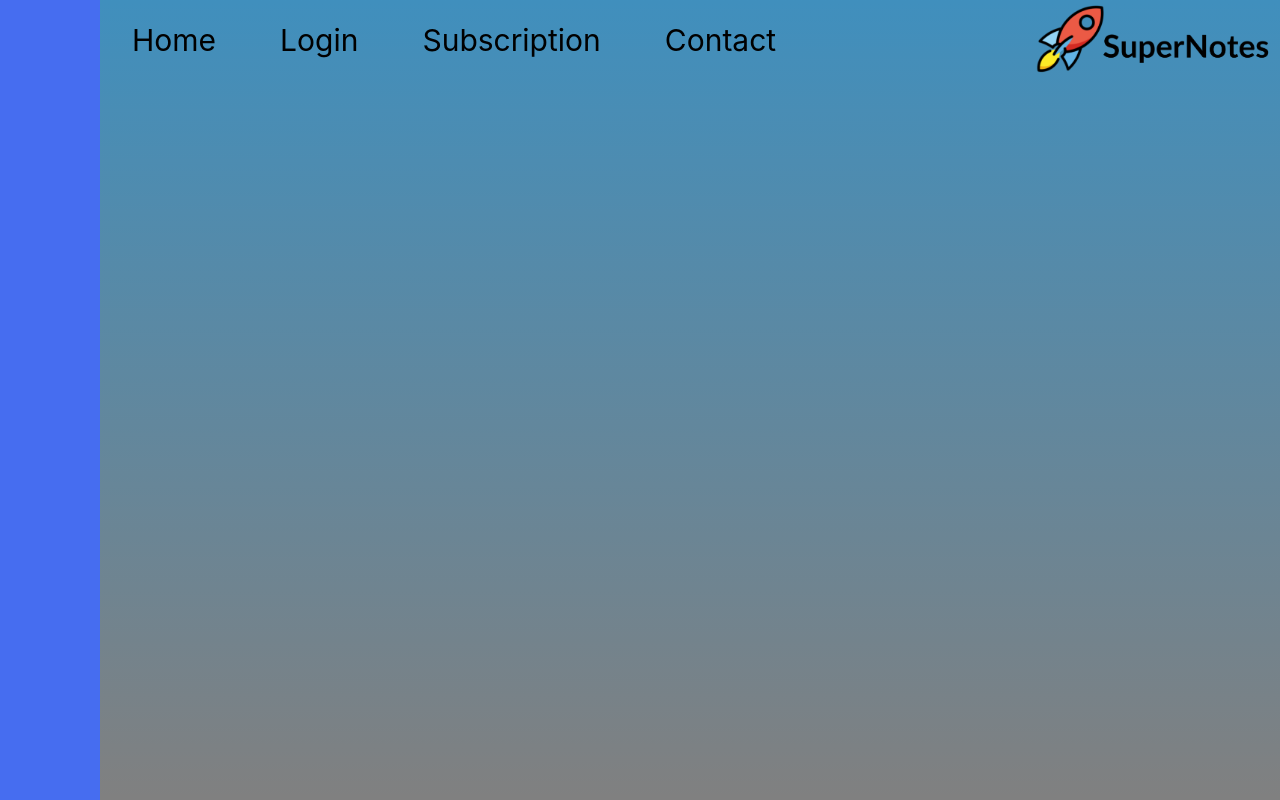
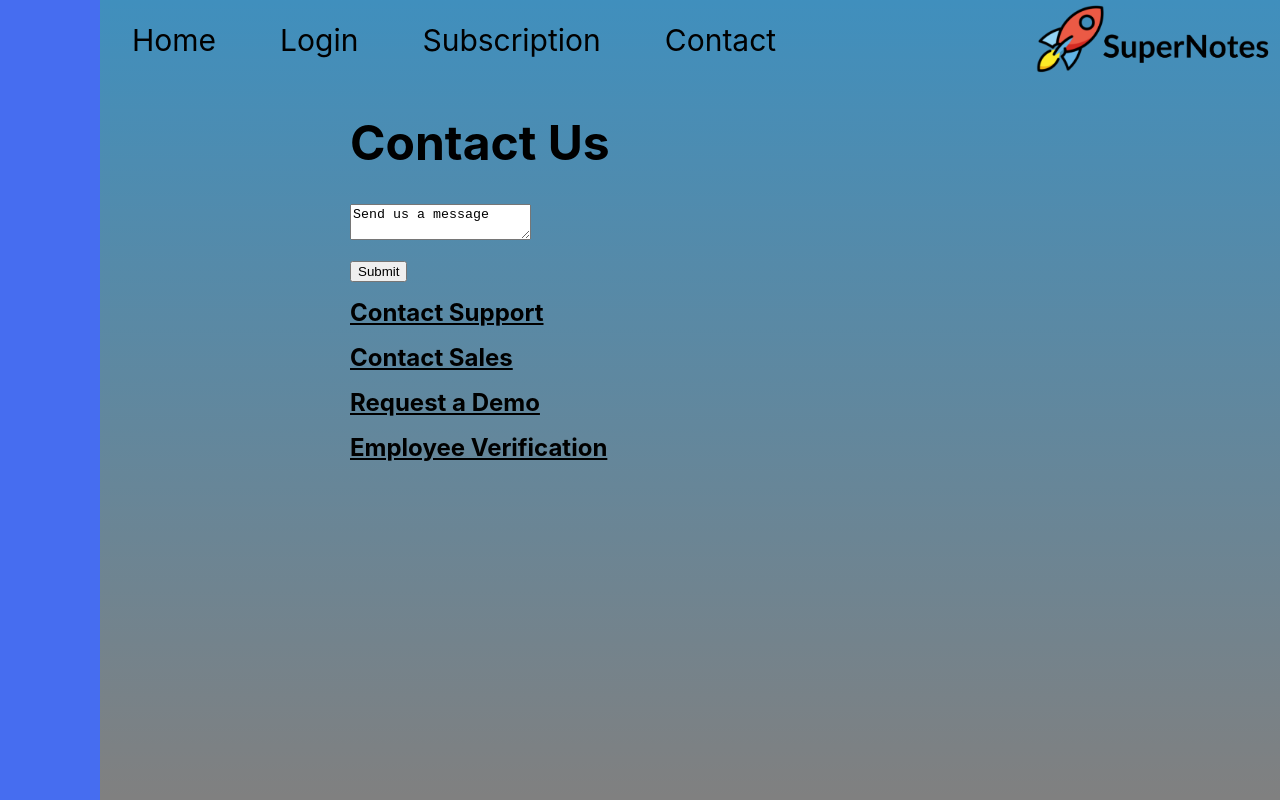
Before and after one commit to shamirakabir/QuickNotes, a React (Create React App) app: page /Contact in a window 1280 px wide. Built offline with nearby package versions, Linux system fonts and the light colour scheme.

Commit message:
Contact page

```diff
--- a/src/App.js
+++ b/src/App.js
@@ -5,6 +5,7 @@ import Navbar from './components/Navbar/Navbar';
 import Home from './pages/home';
 import { BrowserRouter as Router, Route} from 'react-router-dom';
 import Subscription from './pages/subscription';
+import Contact from './pages/contact';
 
 
 
@@ -26,6 +27,9 @@ function App() {
           </Route>
           <Route path="/Subscription">
             <Subscription />
+            </Route>
+          <Route path="/Contact">
+            <Contact />
           </Route>
         </Router>
 
--- a/src/pages/contact.js
+++ b/src/pages/contact.js
@@ -0,0 +1,42 @@
+import { Link } from 'react-router-dom';
+import './style.css';
+
+function Contact() {
+    return (
+        <div style={{position:"relative"}}>
+            <div style={{
+                position:"absolute",
+                top:1,
+                left:250,
+                textAlign: 'left'}}>
+                <h1 className="describe">Contact Us</h1>
+                <textarea>
+                    Send us a message
+                </textarea>
+                <p className="space"></p>
+                <button onClick={Contact}>
+                     Submit
+                </button>
+                <p className="space"></p>
+                <Link className='sign-up-button' to='/signup'>
+                    Contact Support
+                </Link>
+                <p className="space"></p>
+                <Link className='sign-up-button' to='/signup'>
+                    Contact Sales
+                </Link>
+                <p className="space"></p>
+                <Link className='sign-up-button' to='/signup'>
+                    Request a Demo
+                </Link>
+                <p className="space"></p>
+                <Link className='sign-up-button' to='/signup'>
+                    Employee Verification
+                </Link>
+            </div>
+
+        </div>
+    )
+}
+
+export default Contact;
```
